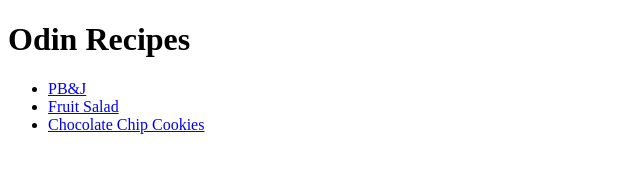
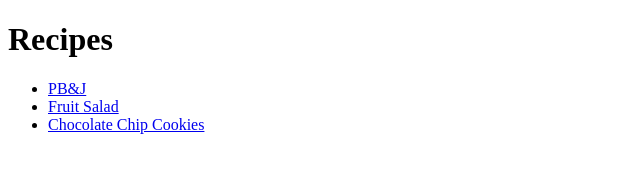
Before and after one commit to Noah-Brandon/recipes-html-page, a plain HTML site: page index.html in a window 1280 px wide. Shown: the whole page, without its empty margins (0-640 px from the left). Drawn offline with Linux system fonts and the light colour scheme.

Commit message:
Update index.html

```diff
--- a/index.html
+++ b/index.html
@@ -4,10 +4,10 @@
     <meta charset="UTF-8">
     <meta http-equiv="X-UA-Compatible" content="IE=edge">
     <meta name="viewport" content="width=device-width, initial-scale=1.0">
-    <title>Odin Recipes</title>
+    <title>Recipes</title>
 </head>
 <body>
-    <h1>Odin Recipes</h1>
+    <h1>Recipes</h1>
     <ul>
         <li><a href="recipes/pbj.html">PB&J</a></li>
         <li><a href="recipes/fruitsalad.html">Fruit Salad</a></li>
```
